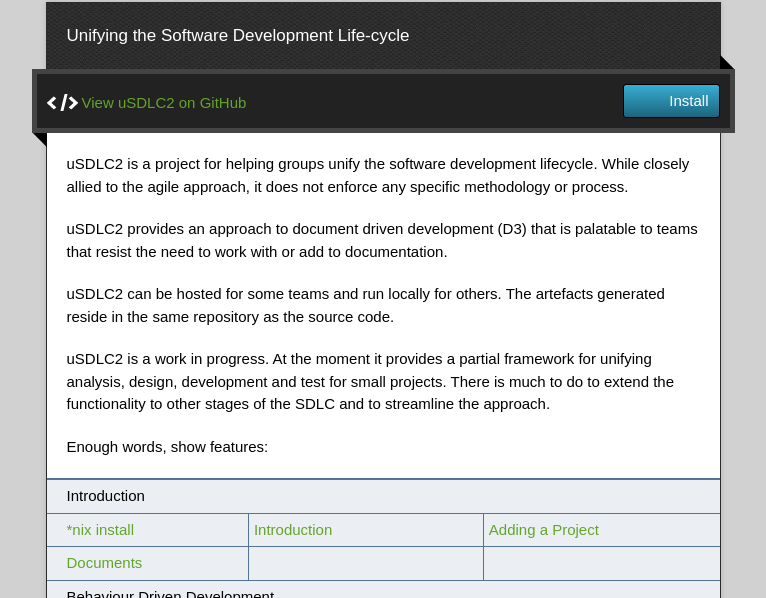
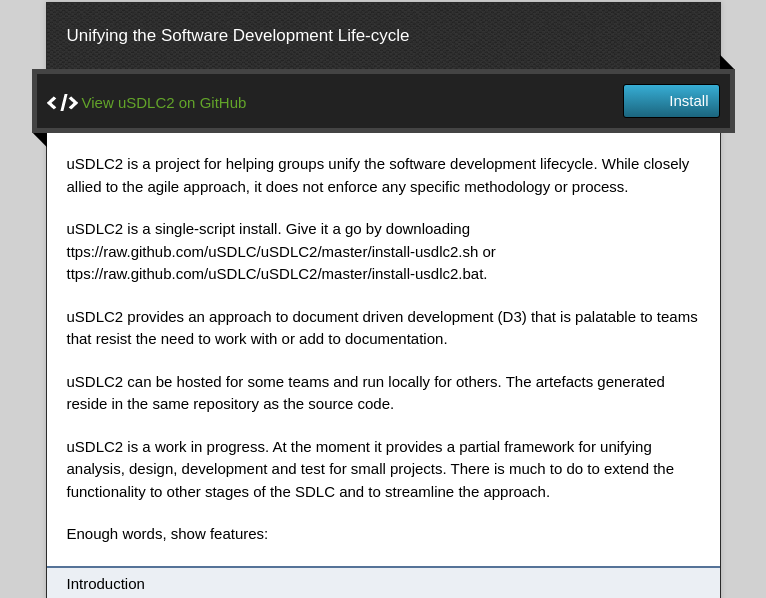
Before and after one commit to uSDLC/uSDLC2, a plain HTML site: page index.html in a window 1280 px wide. Shown: the part 128-726 px from the top of the page, without its empty margins (257-1023 px from the left). Drawn offline with nearby package versions, Linux system fonts and the light colour scheme.

Commit message:
Links to install scripts

```diff
--- a/index.html
+++ b/index.html
@@ -36,6 +36,9 @@
         </div>
         <article class="markdown-body">
           <p><strong><em>uSDLC2</em></strong> is a project for helping groups unify the software development lifecycle. While closely allied to the agile approach, it does not enforce any specific methodology or process.</p>
+
+<p><strong><em>uSDLC2</em></strong> is a single-script install. Give it a go by downloading ttps://raw.github.com/uSDLC/uSDLC2/master/install-usdlc2.sh
+or ttps://raw.github.com/uSDLC/uSDLC2/master/install-usdlc2.bat.
 
 <p><strong><em>uSDLC2</em></strong> provides an approach to document driven development (D3) that is palatable to teams that resist the need to work with or add to documentation.</p>
 
```
